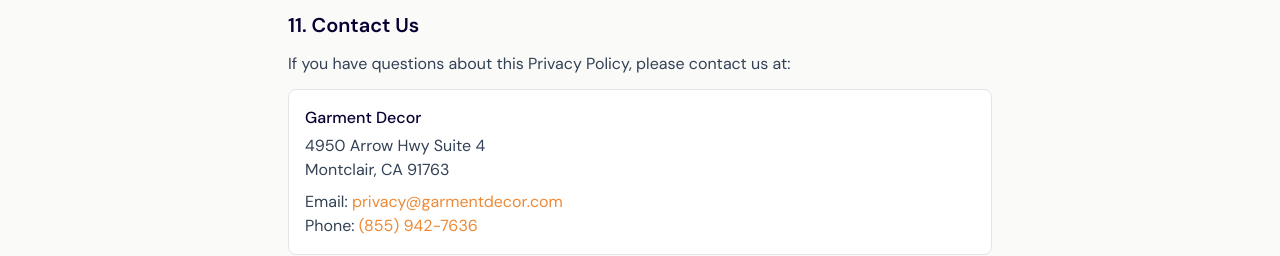
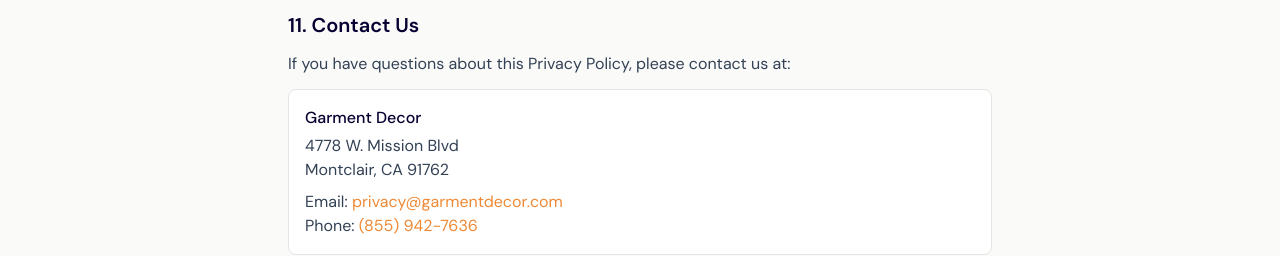
Before and after one commit to devynlado/catalog-ss-activewear, a Next.js app: page /privacy in a window 1280 px wide. Shown: the part 2240-2496 px from the top of the page. Built offline with nearby package versions, Linux system fonts and the light colour scheme; no server answers.

Commit message:
Update address on privacy and terms pages

```diff
--- a/app/privacy/page.tsx
+++ b/app/privacy/page.tsx
@@ -141,8 +141,8 @@
             </p>
             <div className="mt-3 rounded-lg bg-white p-4 border border-stone-200">
               <p className="font-medium text-navy-800">Garment Decor</p>
-              <p className="mt-1">4950 Arrow Hwy Suite 4</p>
-              <p>Montclair, CA 91763</p>
+              <p className="mt-1">4778 W. Mission Blvd</p>
+              <p>Montclair, CA 91762</p>
               <p className="mt-2">
                 Email: <a href="mailto:privacy@garmentdecor.com" className="text-brand-500 hover:underline">privacy@garmentdecor.com</a>
               </p>
--- a/app/terms/page.tsx
+++ b/app/terms/page.tsx
@@ -174,8 +174,8 @@
             </p>
             <div className="mt-3 rounded-lg bg-white p-4 border border-stone-200">
               <p className="font-medium text-navy-800">Garment Decor</p>
-              <p className="mt-1">4950 Arrow Hwy Suite 4</p>
-              <p>Montclair, CA 91763</p>
+              <p className="mt-1">4778 W. Mission Blvd</p>
+              <p>Montclair, CA 91762</p>
               <p className="mt-2">
                 Email: <a href="mailto:legal@garmentdecor.com" className="text-brand-500 hover:underline">legal@garmentdecor.com</a>
               </p>
```
